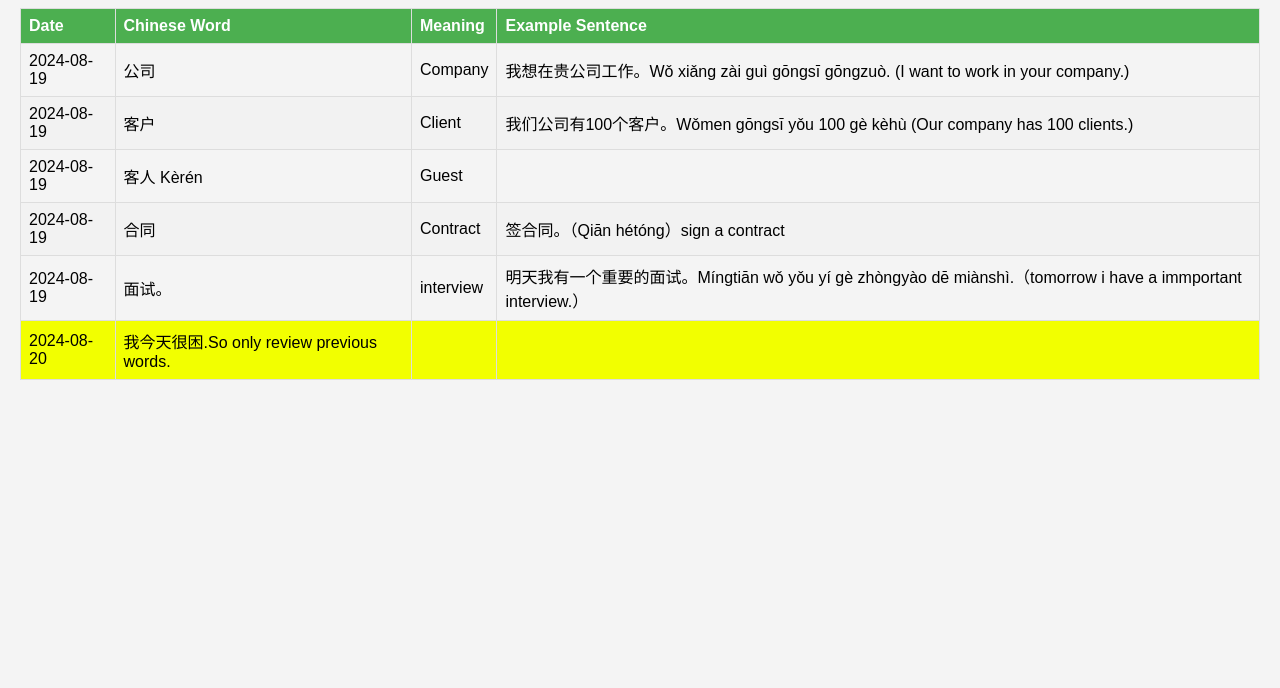
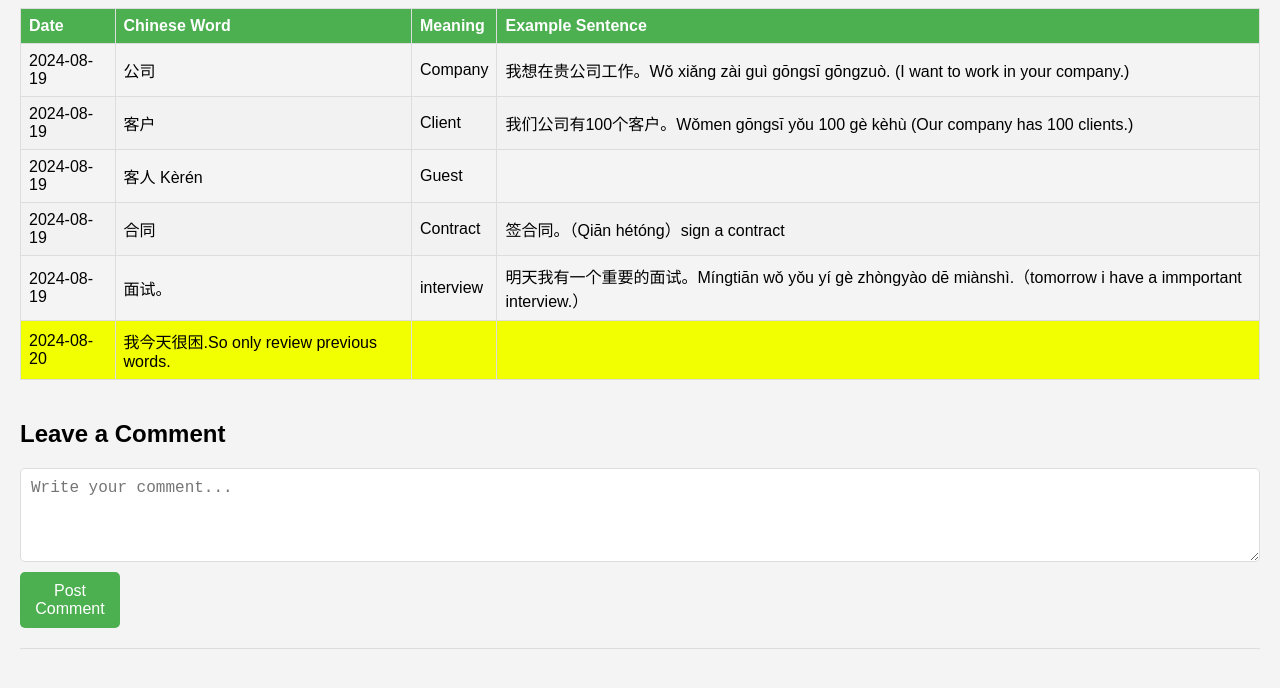
Before and after one commit to nahidbadhon/badhonspage, a plain HTML site: page Chineselearning.html in a window 1280 px wide. Shown: the part 92-780 px from the top of the page. Drawn offline with Linux system fonts and the light colour scheme.

Commit message:
comment section

```diff
--- a/Chineselearning.html
+++ b/Chineselearning.html
@@ -52,6 +52,57 @@
             height: 100%;
             object-fit: cover;
             border-radius: 100%;
+        }
+
+        .comment-section {
+            margin-top: 40px;
+        }
+        .comment-section h2 {
+            margin-bottom: 20px;
+        }
+        .comment-section form {
+            display: flex;
+            flex-direction: column;
+        }
+        .comment-section textarea {
+            padding: 10px;
+            font-size: 16px;
+            margin-bottom: 10px;
+            border: 1px solid #ddd;
+            border-radius: 5px;
+            resize: vertical;
+        }
+        .comment-section button {
+            width: 100px;
+            padding: 10px;
+            background-color: #4CAF50;
+            color: white;
+            border: none;
+            border-radius: 5px;
+            cursor: pointer;
+            font-size: 16px;
+        }
+        .comment-section button:hover {
+            background-color: #45a049;
+        }
+        .comments {
+            margin-top: 20px;
+            border-top: 1px solid #ddd;
+            padding-top: 20px;
+        }
+        .comment {
+            margin-bottom: 20px;
+        }
+        .comment p {
+            background-color: #fff;
+            padding: 10px;
+            border-radius: 5px;
+            box-shadow: 0 2px 4px rgba(0, 0, 0, 0.1);
+        }
+        .comment .date {
+            font-size: 12px;
+            color: #777;
+            margin-top: 5px;
         }
     </style>
 </head>
@@ -118,5 +169,51 @@
 
          </tbody>
     </table>
+
+    <div class="comment-section">
+        <h2>Leave a Comment</h2>
+        <form id="commentForm">
+            <textarea id="commentText" rows="4" placeholder="Write your comment..."></textarea>
+            <button type="button" onclick="addComment()">Post Comment</button>
+        </form>
+        <div class="comments" id="comments">
+            <!-- Comments will be added here dynamically -->
+        </div>
+    </div>
+
+    <script>
+        function addComment() {
+            var commentText = document.getElementById("commentText").value;
+            if (commentText.trim() === "") return;
+
+            var commentSection = document.getElementById("comments");
+
+            var newComment = document.createElement("div");
+            newComment.className = "comment";
+
+            var commentParagraph = document.createElement("p");
+            commentParagraph.textContent = commentText;
+            newComment.appendChild(commentParagraph);
+
+            var date = new Date();
+            var dateParagraph = document.createElement("div");
+            dateParagraph.className = "date";
+            dateParagraph.textContent = date.toLocaleString();
+            newComment.appendChild(dateParagraph);
+
+            // Add delete button
+            var deleteButton = document.createElement("button");
+            deleteButton.textContent = "Delete";
+            deleteButton.className = "delete-button";
+            deleteButton.onclick = function() {
+                commentSection.removeChild(newComment);
+            };
+            newComment.appendChild(deleteButton);
+
+            commentSection.appendChild(newComment);
+
+            document.getElementById("commentText").value = "";
+        }
+    </script>
 </body>
 </html>
```
Also changed, not shown: comment_system/package.json (added, +17 -0 lines), comment_system/server.js (added, +40 -0 lines), 1 other file.
